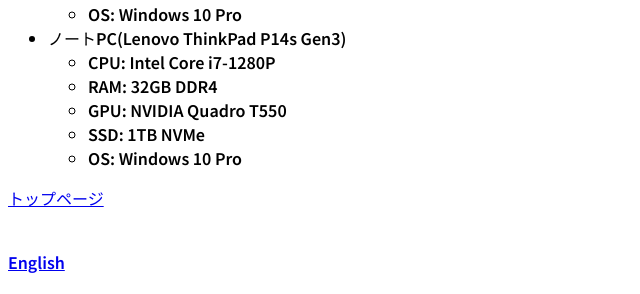
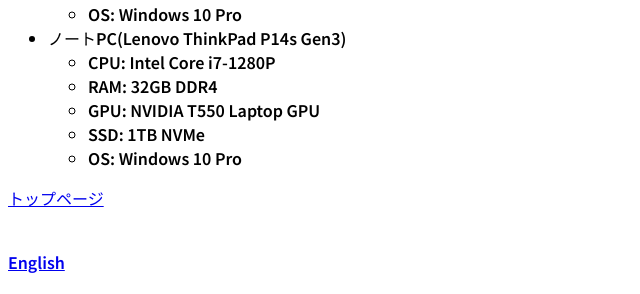
Before and after one commit to t-sasaki915/t-sasaki-net, a Jekyll site: the page built from docs/pcs/index.md, in a window 1280 px wide. Shown: the part 337-631 px from the top of the page, without its empty margins (0-640 px from the left). Built offline with Jekyll 4.4.1, drawn with Linux system fonts in a browser that asks for light colours; Markdown is read by kramdown in place of the engine named in the settings.

Commit message:
Update index.md

```diff
--- a/docs/pcs/index.md
+++ b/docs/pcs/index.md
@@ -22,7 +22,7 @@
 - ノートPC(Lenovo ThinkPad P14s Gen3)
   - CPU: Intel Core i7-1280P
   - RAM: 32GB DDR4
-  - GPU: NVIDIA Quadro T550
+  - GPU: NVIDIA T550 Laptop GPU
   - SSD: 1TB NVMe
   - OS: Windows 10 Pro
 
```
